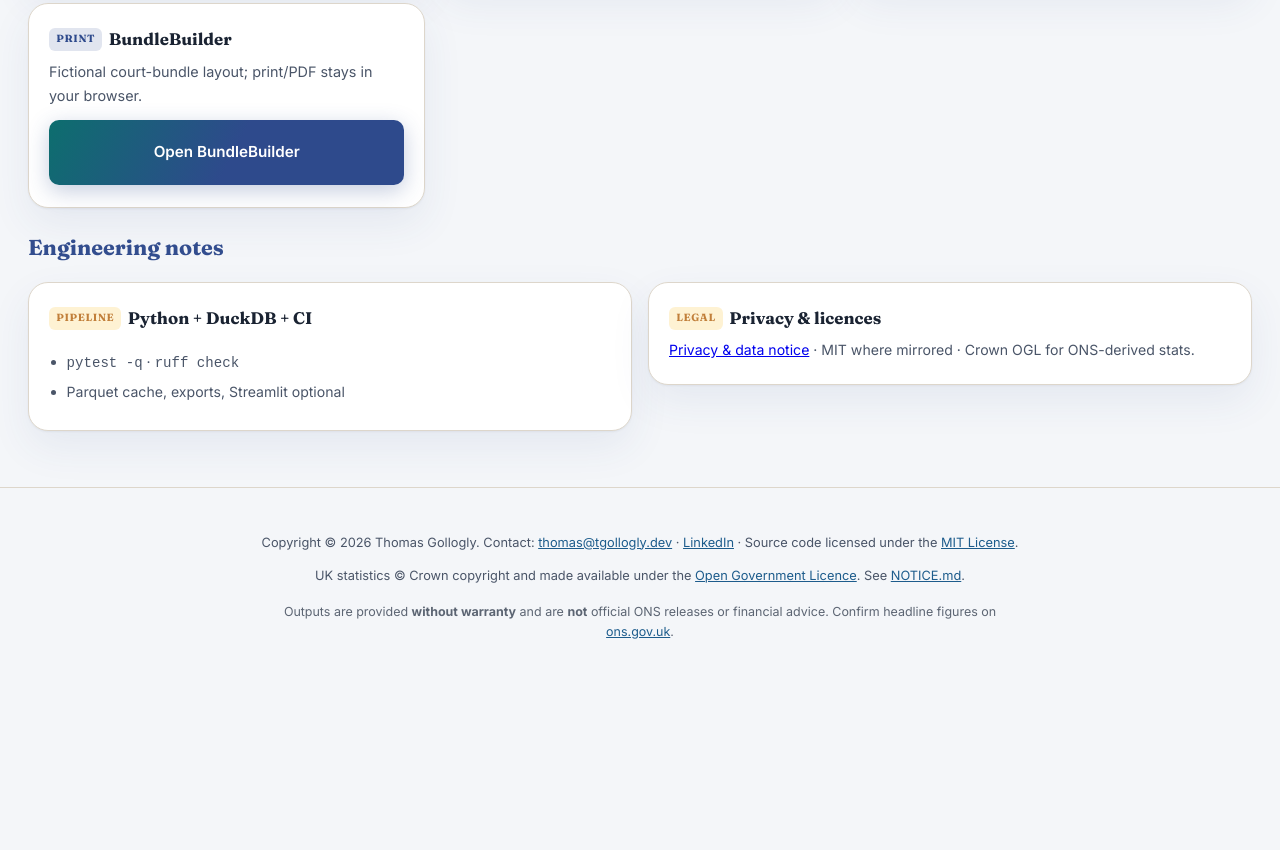
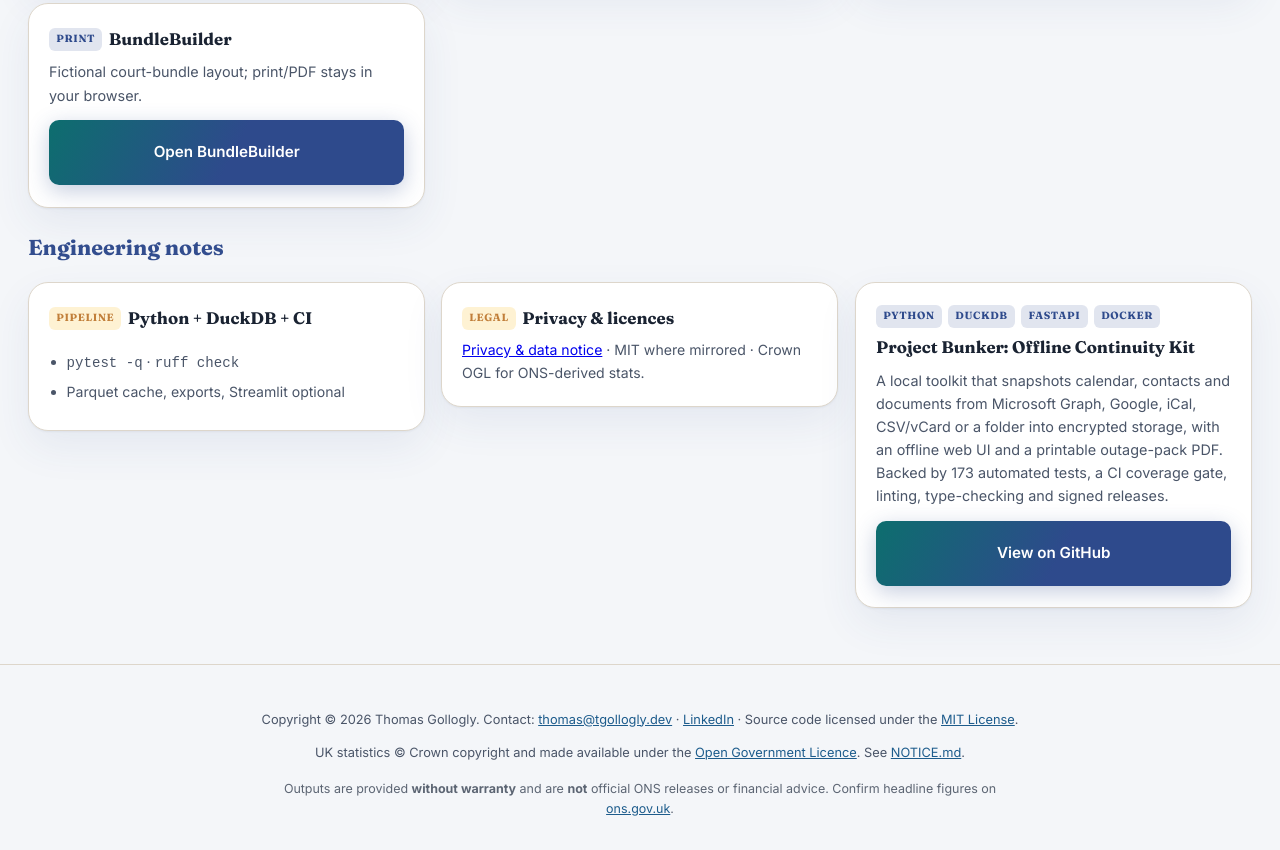
Before and after one commit to tgollogly/uk-macro-analytics-engine, a plain HTML site: page static-site/index.html in a window 1280 px wide. Shown: the part 2468-3318 px from the top of the page. Before the commit the page ends 3141 px from the top, so only its background shows below. Drawn offline with Linux system fonts and the light colour scheme.

Commit message:
Add Project Bunker card to hub Engineering notes grid (#41)
Surface the offline continuity toolkit on the home page with
stack tags, description, and an external GitHub link.

Co-authored-by: Cursor Agent <cursoragent@cursor.com>
Co-authored-by: tgollogly <tgollogly@users.noreply.github.com>

```diff
--- a/static-site/index.html
+++ b/static-site/index.html
@@ -205,6 +205,11 @@
             <a href="./portfolio/privacy.html">Privacy &amp; data notice</a> · MIT where mirrored · Crown OGL for ONS-derived stats.
           </p>
         </article>
+        <article class="hub-card motion-in">
+          <h2><span class="hub-tag">Python</span> <span class="hub-tag">DuckDB</span> <span class="hub-tag">FastAPI</span> <span class="hub-tag">Docker</span> Project Bunker: Offline Continuity Kit</h2>
+          <p>A local toolkit that snapshots calendar, contacts and documents from Microsoft Graph, Google, iCal, CSV/vCard or a folder into encrypted storage, with an offline web UI and a printable outage-pack PDF. Backed by 173 automated tests, a CI coverage gate, linting, type-checking and signed releases.</p>
+          <a class="btn btn-primary" href="https://github.com/tgollogly/project-bunker" target="_blank" rel="noopener">View on GitHub</a>
+        </article>
       </div>
     </div>
   </main>
```
